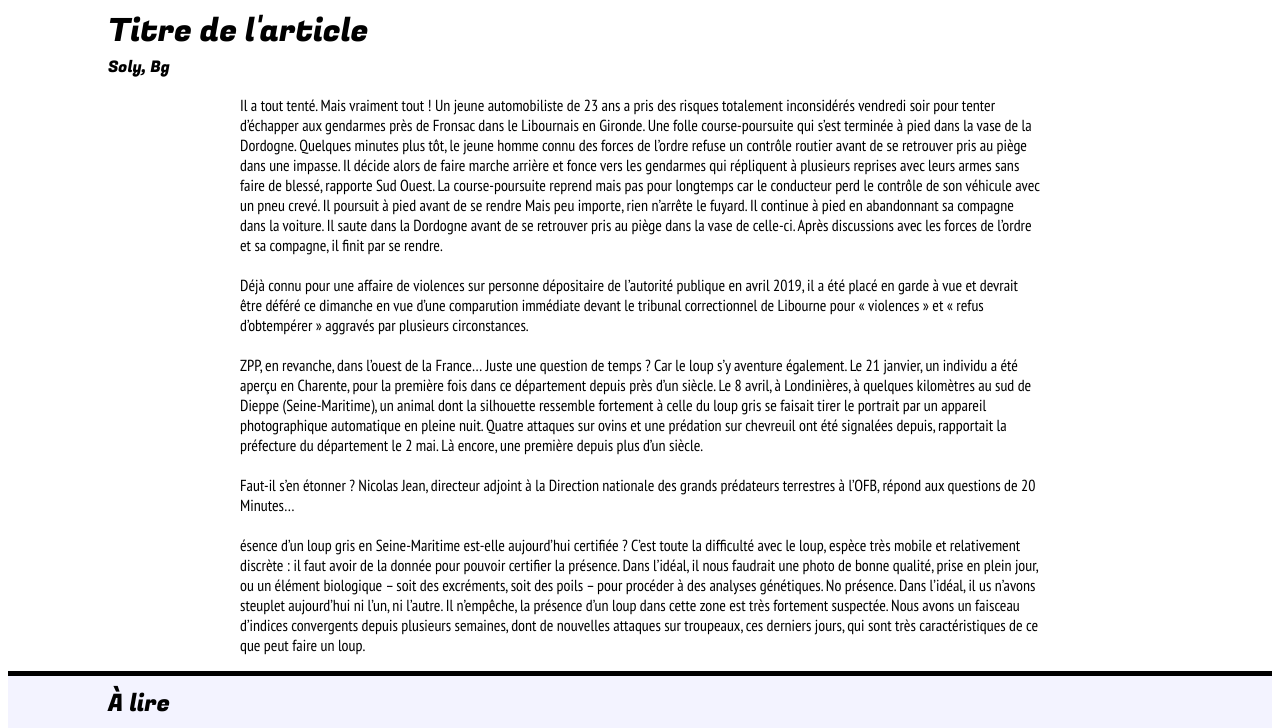
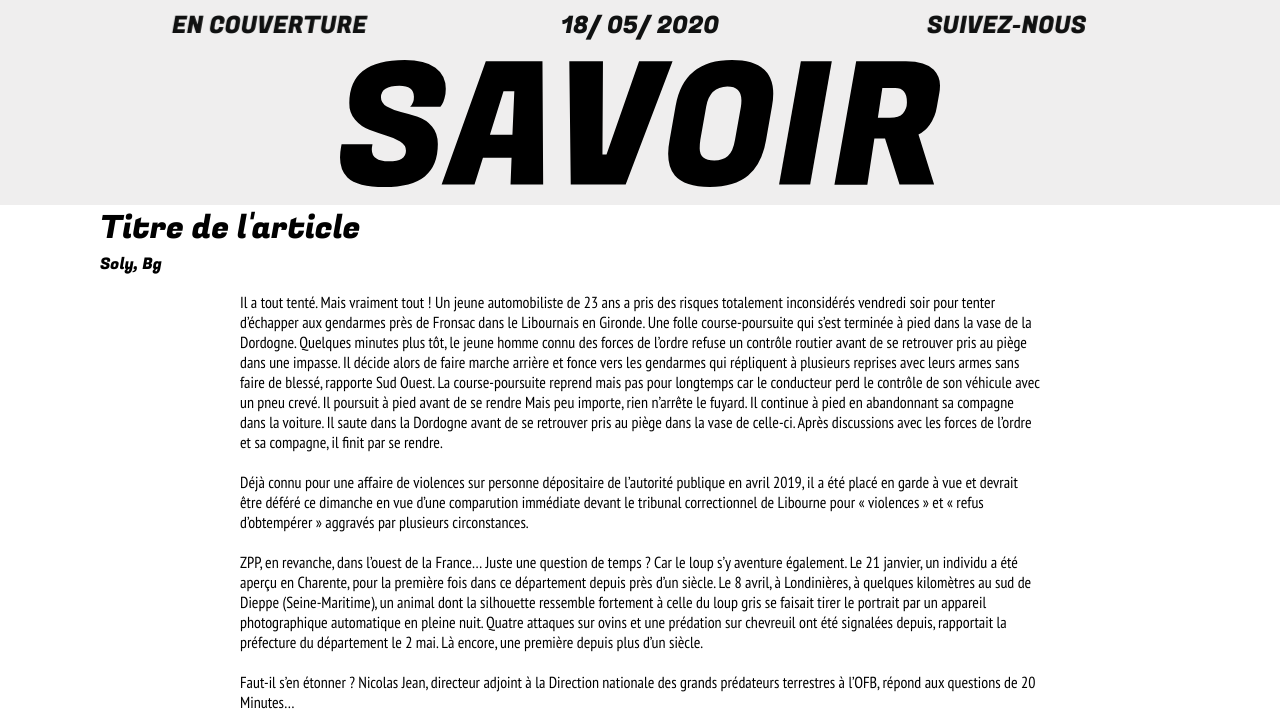
Before and after one commit to RobinB-dev/savoir, a website: page article.html in a window 1280 px wide. Shown: the top 728 px of the page. Drawn offline with Linux system fonts and the light colour scheme.

Commit message:
:rocket: Adding header
Adding header

```diff
--- a/article.html
+++ b/article.html
@@ -5,12 +5,21 @@
     <meta name="viewport" content="width=device-width, initial-scale=1.0">
     <title>SAVOIR</title>
     <link rel="stylesheet" href="./styles/stylearticle.css">
+    <link rel="stylesheet" href="./styles/style.css">
     <link rel="shortcut icon" href="">
 </head>
 <body>
+    <header>
+        <nav>
+            <span class="header_hover"><a href="#" class="home">en couverture</a></span>
+            <span class="header_fixed date">##/##/####</span>
+            <span class=" header_hover"><a href="#"class="contact">suivez-nous</a></span>
+        </nav>
+        <div class="title"><img src="./assets/header/savoir.svg" alt=""></div>
+    </header>
     <div class="articleContainer">
         <div class="articleinfo">
-            <div class="title">Titre de l'article</div>
+            <div class="titleArticle">Titre de l'article</div>
             <div class="writer">Soly, Bg</div>
         </div>
         <div class="articletext">
--- a/styles/style.css
+++ b/styles/style.css
@@ -1,7 +1,7 @@
 @import url('https://fonts.googleapis.com/css2?family=Fugaz+One&display=swap');
 
 body {
-    background-color: black;
+    /* background-color: black; */
     font-family: 'Fugaz One', cursive;
     margin: 0;
     height: 200vh;
--- a/styles/stylearticle.css
+++ b/styles/stylearticle.css
@@ -13,7 +13,7 @@
     font-family: 'Fugaz One', cursive;
 }
 
-.title
+.titleArticle
 {
     font-size: 32px;
 }
```
